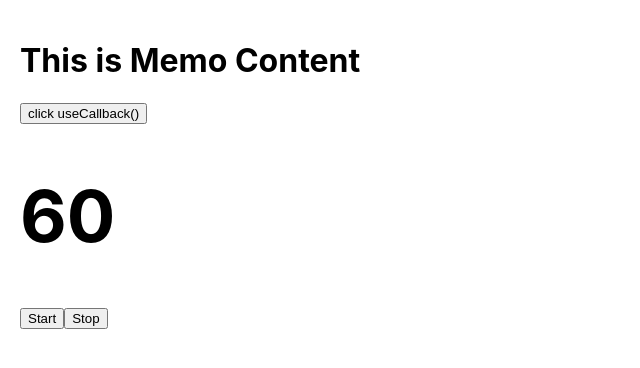
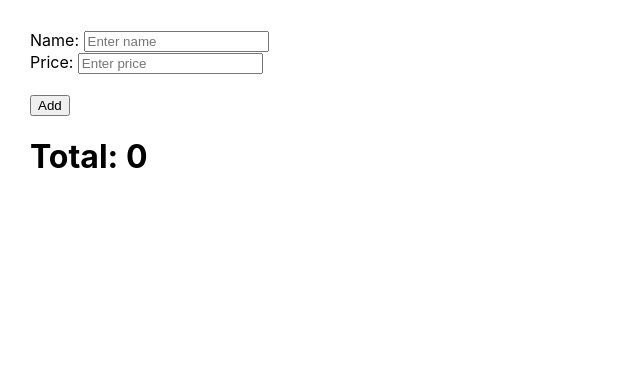
Before and after one commit to boyhotkey96/REACTJS, a React (Create React App) app in the folder tiktok/: page / in a window 1280 px wide. Shown: the top 368 px of the page, without its empty margins (0-640 px from the left). Built offline with nearby package versions, Linux system fonts and the light colour scheme.

Commit message:
add component CartUseMemo

```diff
--- /dev/null
+++ b/tiktok/src/CartUseMemo.js
@@ -0,0 +1,70 @@
+import { useState, useEffect, useMemo, useRef } from "react";
+
+function CartUseMemo() {
+  const [name, setName] = useState("");
+  const [price, setPrice] = useState("");
+  const [products, setProducts] = useState([]);
+
+  const nameRef = useRef();
+
+  // Handle click button add
+  const handleAdd = () => {
+    setProducts((prevProd) => [...prevProd, { name, price: +price }]);
+    setName("");
+    setPrice("");
+    nameRef.current.focus();
+  };
+
+  // Handle total price using useMemo()
+  const total = useMemo(() => {
+    return products.reduce((result, prod) => {
+      console.log("Tính toán lại..!");
+      return result + prod.price;
+    }, 0);
+  }, [products]);
+
+  useEffect(() => {
+    console.log(products);
+  }, [products]);
+
+  // Event click enter
+  const handleKeyPress = (e) => {
+    if (e.keyCode === 13 || e.key === "Enter") {
+      handleAdd();
+    }
+  };
+
+  return (
+    <div style={{ padding: "30px" }}>
+      <label>Name: </label>
+      <input
+        placeholder="Enter name"
+        ref={nameRef}
+        value={name}
+        onChange={(e) => setName(e.target.value)}
+      />
+      <br />
+      <label>Price: </label>
+      <input
+        type="number"
+        placeholder="Enter price"
+        value={price}
+        onChange={(e) => setPrice(e.target.value)}
+        onKeyDown={handleKeyPress}
+      />
+      <br />
+      <br />
+      <button onClick={handleAdd}>Add</button>
+      <h1>Total: {total}</h1>
+      <ul>
+        {products.map((item, index) => (
+          <li key={index}>
+            {item.name} - {item.price}
+          </li>
+        ))}
+      </ul>
+    </div>
+  );
+}
+
+export default CartUseMemo;
--- a/tiktok/src/index.js
+++ b/tiktok/src/index.js
@@ -15,6 +15,7 @@ import Fetchapi from './Fetchapi';
 import Imagepreview2 from './Imagepreview2';
 import Countdownplus from './Countdownplus';
 import CountdownUseref from './CountdownUseref';
+import CartUseMemo from './CartUseMemo';
 import reportWebVitals from './reportWebVitals';
 
 const root = ReactDOM.createRoot(document.getElementById('root'));
@@ -33,7 +34,8 @@ root.render(
     {/* <Fetchapi /> */}
     {/* <Imagepreview2 /> */}
     {/* <Countdownplus /> */}
-    <CountdownUseref />
+    {/* <CountdownUseref /> */}
+    <CartUseMemo />
   </React.Fragment>
 );
 
```
